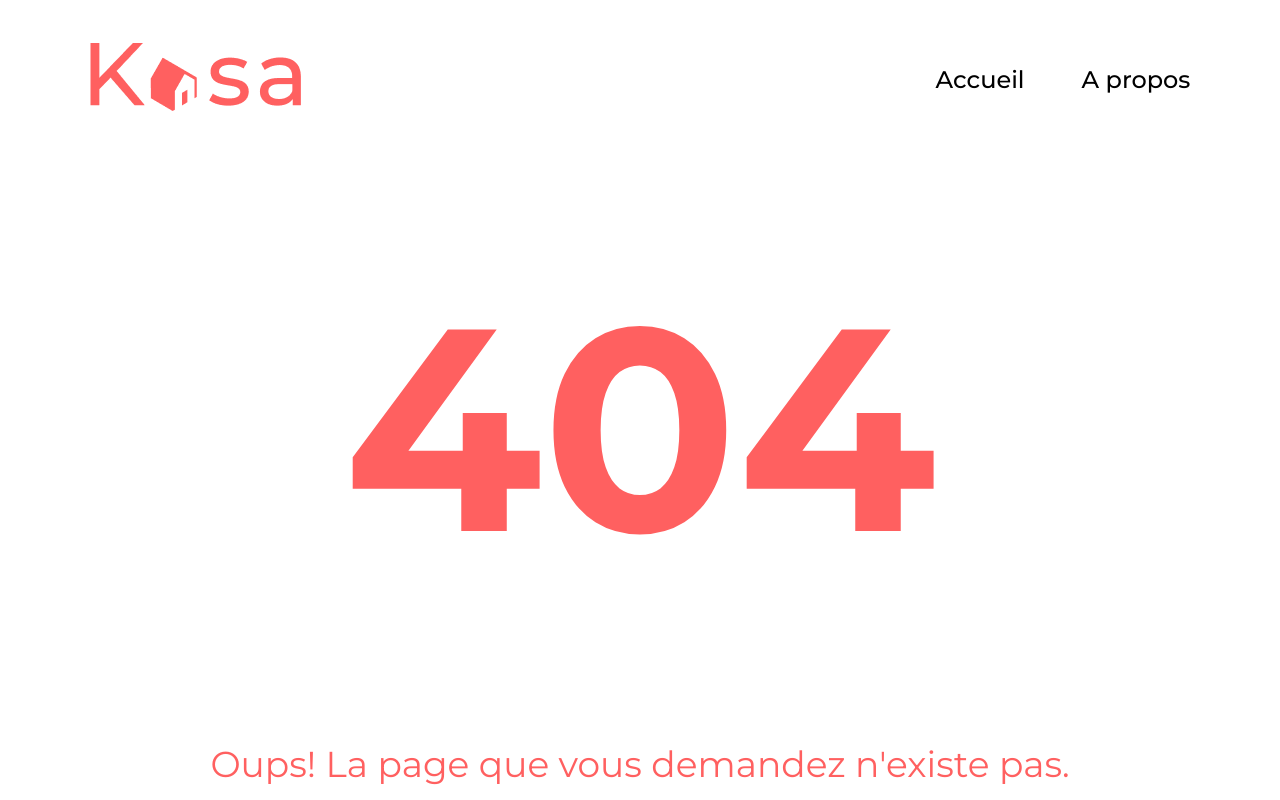
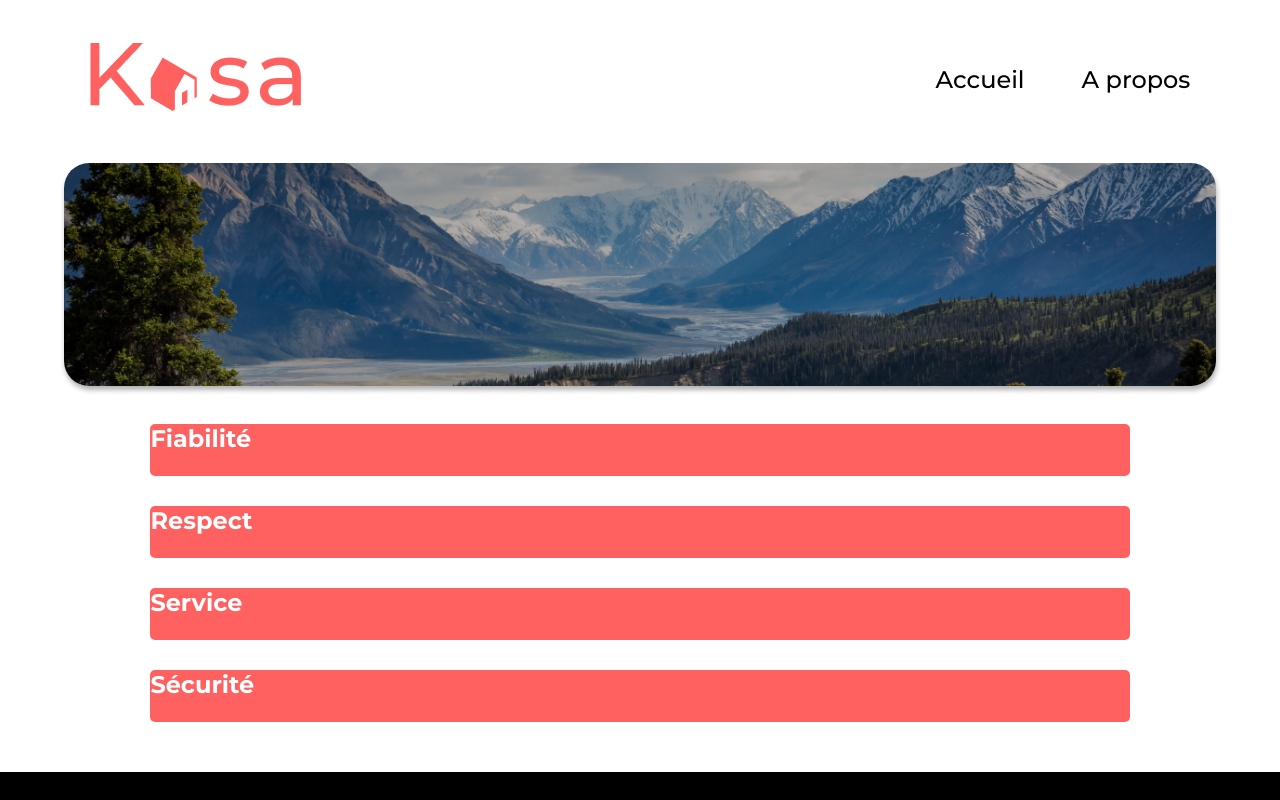
Before and after one commit to Sapristino/OpenClassroomsProjet5, a React (Create React App) app: page /about in a window 1280 px wide. Before the commit this address had no page. Shown: the top 800 px of the page. Built offline with nearby package versions, Linux system fonts and the light colour scheme.

Commit message:
Create About.js
Ajout image bandeau
Ajout path dans App.js
Ajout component About.js
Ajout component Dropdown.js
Ajout Scss About et Dropdown
Modif brightness bandeau Home.scss

```diff
--- a/src/App.js
+++ b/src/App.js
@@ -5,6 +5,7 @@ import Footer from './components/Footer';
 import Home from './components/Home';
 import Article from './components/Article';
 import NotFound from './components/NotFound';
+import About from './components/About';
 
 
 function App() {
@@ -15,6 +16,7 @@ function App() {
         <Routes>
           <Route path="/" element={<Home />} />
           <Route path='/article/:id' element={<Article />} />
+          <Route path='/about' element={<About />} />
           <Route path ="*" element={<NotFound />} /> {/* Route par défaut si aucune autre route ne correspond */}
         </Routes>
         <Footer />
--- a/src/components/About.js
+++ b/src/components/About.js
@@ -0,0 +1,31 @@
+import React from 'react';
+import Dropdown from './Dropdown';
+import '../styles/About.scss';
+
+function About() {
+    return (
+      <div className="a-propos-container">
+        <div className="image-container">
+          <img src='/assets/image-a-propos.png' alt='paysage à propos' className='a-propos-image'></img>
+        </div>
+        <div className="dropdown-container">
+            <Dropdown option='Fiabilité' text={<div className='about-text'>Les annonces postées sur Kasa garantissent une fiabilité totale.
+            Les photos sont conformes aux logements, et toutes les informations sont régulièrement vérifiées par nos équipes.</div>}
+            className="option-dropdown" />
+            <Dropdown option='Respect' text={<div className='about-text'>La bienveillance fait partie des valeurs fondatrices de Kasa. Tout comportement
+            discriminatoire ou de perturbation du voisinage entraînera une exclusion de notre plateforme.</div>}
+            className="option-dropdown" />
+            <Dropdown option='Service' text={<div className='about-text'>Nos équipes se tiennent à votre disposition pour vous fournir une expérience parfaite.
+            N hésitez pas à nous contacter si vous avez la moindre question.</div>}
+            className="option-dropdown" />
+            <Dropdown option='Sécurité' text={<div className='about-text'>La sécurité est la priorité de Kasa. Aussi bien pour nos hôtes que pour les voyageurs,
+            chaque logement correspond aux critères de sécurité établis par nos services. En laissant une note aussi bien à l hôte qu au
+            locataire, cela permet à nos équipes de vérifier que les standards sont bien respectés. Nous organisons également des ateliers
+            sur la sécurité domestique pour nos hôtes</div>}
+            className="option-dropdown" />
+        </div>
+      </div>
+    );
+}
+
+export default About;
--- /dev/null
+++ b/src/components/Dropdown.js
@@ -0,0 +1,26 @@
+import React, { useState } from 'react';
+import '../styles/Dropdown.scss';
+
+
+function Dropdown({ option, text, className }) {
+  const [isOpen, setIsOpen] = useState(false);
+
+  const toggleDropdown = () => {
+    setIsOpen(!isOpen);
+  };
+
+  return (
+    <div className={`dropdown-container ${className}`}>
+      <div className='dropdown' onClick={toggleDropdown}>
+        {option}
+      </div>
+      {isOpen && (
+        <div className="dropdown-options">
+          <div className="option-text">{text}</div>
+        </div>
+      )}
+    </div>
+  );
+}
+
+export default Dropdown;
--- /dev/null
+++ b/src/styles/About.scss
@@ -0,0 +1,54 @@
+.a-propos-container {
+    width: 90%;
+    margin: 0 auto;
+  }
+
+  .image-container {
+    position: relative;
+    height: 223px;
+    border-radius: 25px;
+    overflow: hidden;
+    box-shadow: 1px 4px 5px rgba(0, 0, 0, 0.3);
+    display: flex;
+    justify-content: center;
+    align-items: center;
+    margin-bottom: 38px;
+  }
+
+  .a-propos-image {
+    width: 100%;
+    height: auto;
+    filter: brightness(70%);
+    border-radius: 25px;
+  }
+
+  .dropdown-container {
+    display: flex;
+    flex-direction: column;
+    gap: 30px;
+    margin: 0 auto;
+}
+
+.option-dropdown {
+  font-family: 'Montserrat', sans-serif;
+  font-size: 24px;
+  font-weight: 700;
+  color: white;
+  background-color: #ff6060;
+  border-radius: 5px;
+  width: 85%;
+  min-height: 52px;
+  box-sizing: border-box;
+  display: flex;
+}
+
+.about-text {
+  font-family: 'Montserrat', sans-serif;
+  font-weight: 400;
+  font-size: 16px;
+  color: black;
+  background-color: #f6f6f6;
+  padding: 15px;
+  border-bottom-left-radius: 5px;
+  border-bottom-right-radius: 5px;
+}
--- /dev/null
+++ b/src/styles/Dropdown.scss
@@ -0,0 +1,3 @@
+.option-text {
+    background-color: #f6f6f6;
+}
--- a/src/styles/Home.scss
+++ b/src/styles/Home.scss
@@ -17,7 +17,7 @@
   .home-image {
     width: 100%;
     height: auto;
-    filter: brightness(35%);
+    filter: brightness(40%);
     border-radius: 25px;
   }
 
```
Also changed, not shown: public/assets/image-a-propos.png (added).
